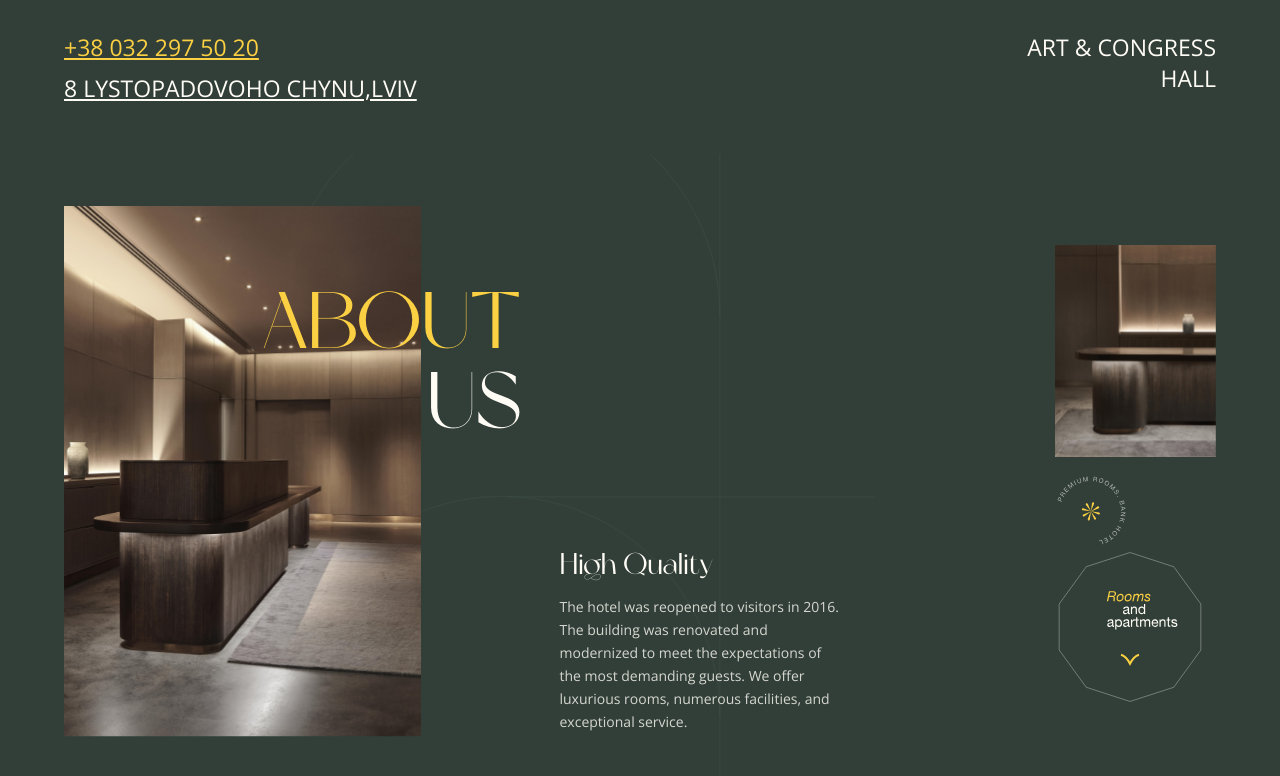
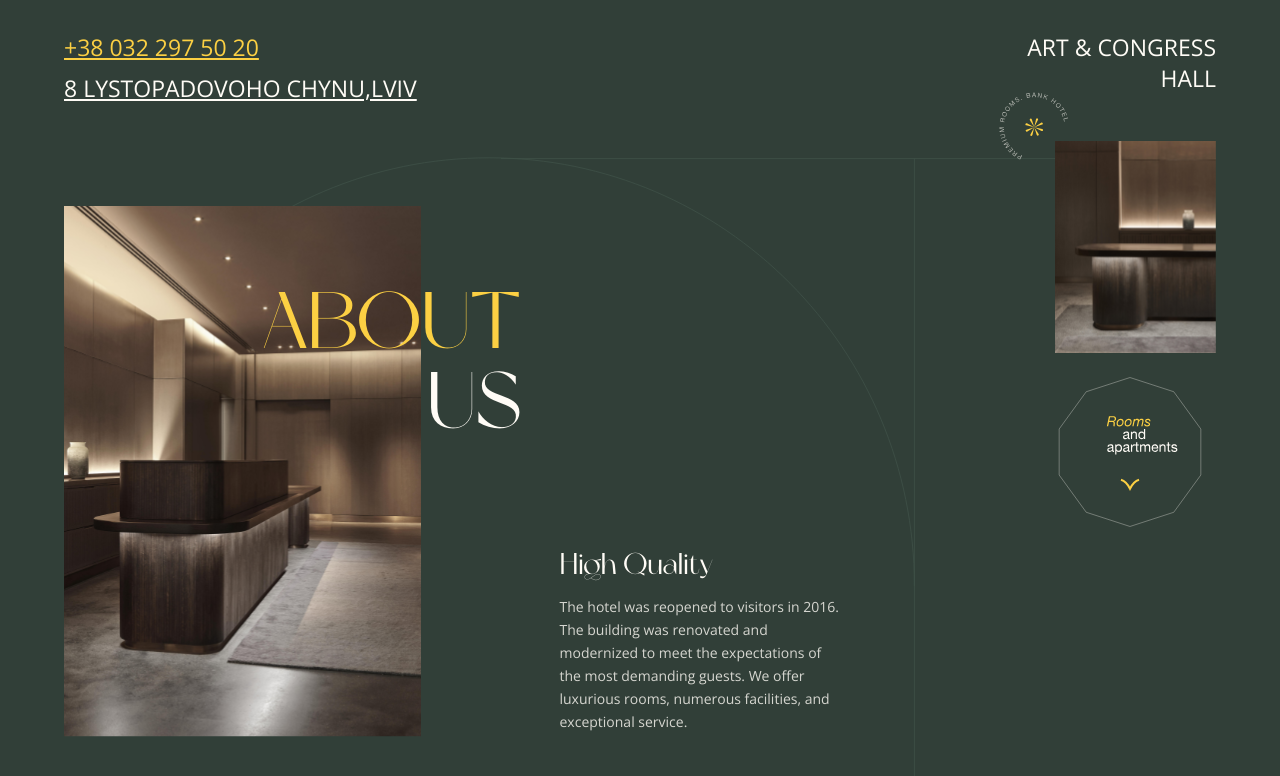
Before and after one commit to gift56/Fullstack-HotelWebsite, a React (Create React App) app: page / in a window 1280 px wide. Shown: the part 947-1723 px from the top of the page. Built offline with nearby package versions, Linux system fonts and the light colour scheme.

Commit message:
added positioning

```diff
--- a/src/styles/about.styled.js
+++ b/src/styles/about.styled.js
@@ -18,6 +18,9 @@ export const AboutArea = styled.div`
   @media screen and (min-width: ${({ theme }) => theme.mobile.tab}) {
     padding-top: 20px;
     padding-bottom: 50px;
+    background-position: 366% -2%;
+    background-size: cover;
+    background-repeat: no-repeat;
   }
 `;
 
@@ -165,6 +168,17 @@ export const AboutRight = styled.div`
     display: none;
     @media screen and (min-width: 983px) {
       display: block;
+      position: relative;
+      top: -130px;
+      .tabsideImg {
+        transform: translateY(-20px);
+      }
+      .labelImg {
+        position: absolute;
+        top: -85px;
+        left: -70px;
+        transform: rotate(-85deg);
+      }
     }
     .bookRoom {
       display: none;
```
